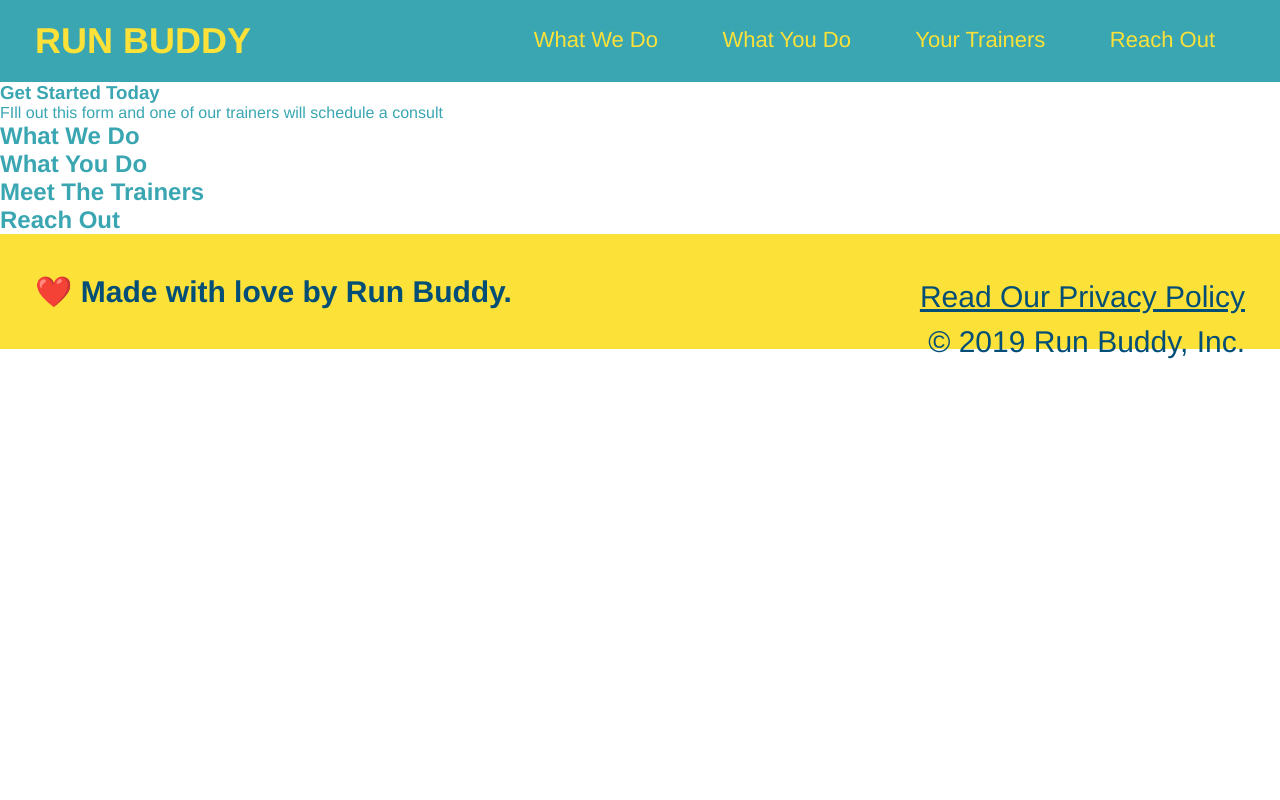
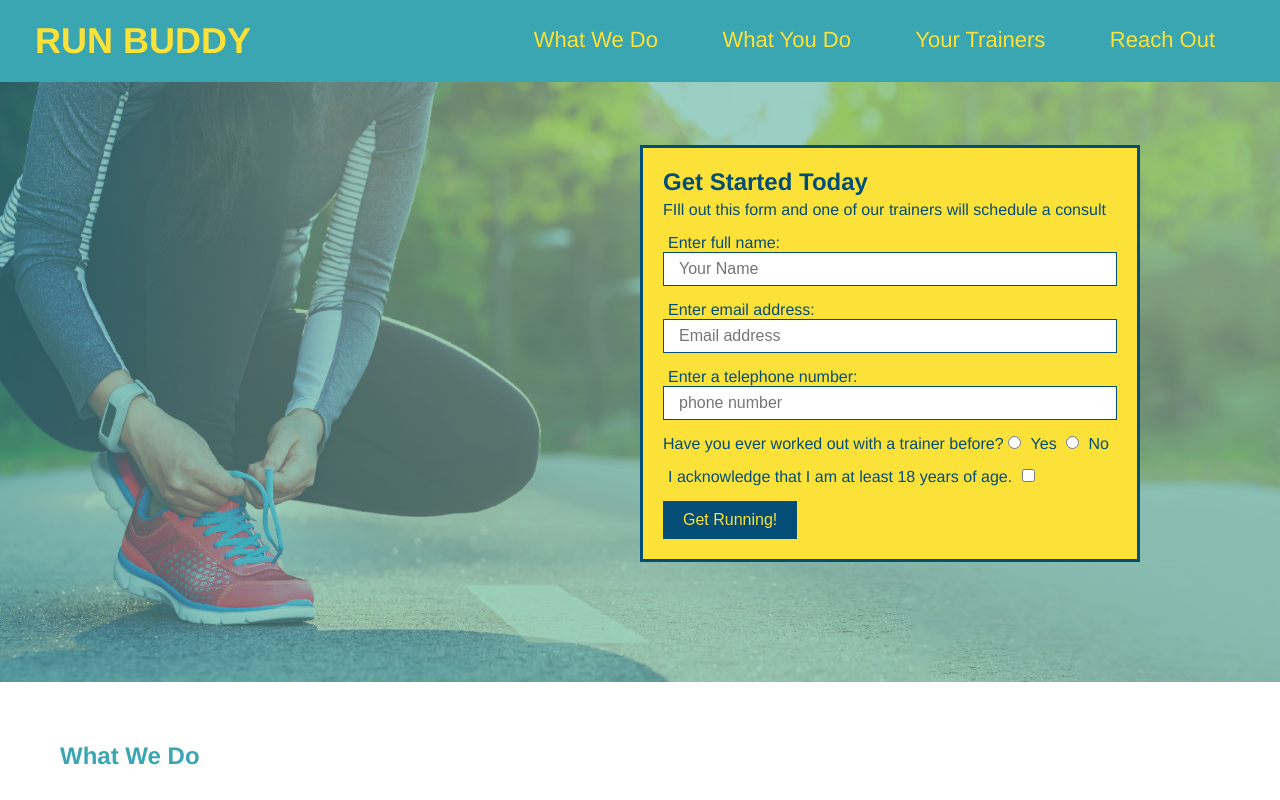
Before and after one commit to gnartistic/run-buddy, a plain HTML site: page index.html in a window 1280 px wide. Shown: the top 800 px of the page. Drawn offline with Linux system fonts and the light colour scheme.

Commit message:
style added to contact form

```diff
--- a/assets/style.css
+++ b/assets/style.css
@@ -3,16 +3,19 @@
     padding: 0;
     box-sizing: border-box;
 }
+
 /* body color */
 body {
     color: #39a6b2;
     font-family: Helvetica, Arial, sans-serif;
 }
+
 /* styles for header */
 header {
     padding: 20px 35px;
     background-color: #39a6b2;
 }
+
 header h1 {
     font-weight: bold;
     font-size: 36px;
@@ -20,40 +23,103 @@ header h1 {
     margin: 0;
     display: inline;
 }
+
 header a {
     text-decoration: none;
     color: #fce138;
 }
+
 header nav {
     float: right;
     margin: 7px 0;
 }
+
 header nav ul li {
     display: inline;
 }
+
 header nav ul li a {
     margin: 0 30px;
     font-weight: lighter;
     font-size: 22px;
 }
+
 /* styles for footer */
 footer {
     background: #fce138;
     width: 100%;
     padding: 40px 35px;
 }
+
 footer h2 {
     display: inline;
     color: #024e76;
     font-size: 30px;
     margin: 0;
 }
+
 footer div {
     float: right;
     line-height: 1.5;
     text-align: right;
     font-weight: lighter;
 }
+
 footer a {
     color: #024e76;
 }
+
+/* styles for contact form*/
+section {
+    padding: 60px;
+}
+
+/*Hero styles*/
+.hero {
+    background-image: url("/run-buddy/assets/images/hero-bg.jpeg");
+    height: 600px;
+    background-size: cover;
+    background-position: center;
+    background-repeat: no-repeat;
+    position: relative;
+}
+
+.hero-form {
+    color: #024e76;
+    background-color: #fce138;
+    padding: 20px;
+    width: 500px;
+    border: solid 3px #024e76;
+    position: absolute;
+    bottom: 120px;
+    right: 140px;
+}
+
+.hero-form h3 {
+    font-size: 24px;
+    margin: 0;
+}
+
+.hero-form p {
+    margin: 5px 0 15px 0;
+}
+
+.form-input {
+    border: 1px solid #024e76;
+    display: block;
+    padding: 7px 15px;
+    font-size: 16px;
+    color: #024e76;
+    width: 100%;
+    margin-bottom: 15px;
+}
+.hero-form label {
+    margin: 0 5px;
+}
+.hero-form button {
+    background-color: #024e76;
+    color: #fce138;
+    border: none;
+    padding: 10px 20px;
+    font-size: 16px;
+}
--- a/index.html
+++ b/index.html
@@ -2,7 +2,7 @@
 <html>
 
 <head>
-    <link rel="stylesheet" href="/run-buddy/assets/style.css"/>
+    <link rel="stylesheet" href="/run-buddy/assets/style.css" />
 </head>
 
 <body>
@@ -33,10 +33,39 @@
     </header>
 
     <!-- hero/jumbotron -->
-    <section>
-        <div>
+    <section class="hero">
+        <div class="hero-form">
             <h3>Get Started Today</h3>
             <p>FIll out this form and one of our trainers will schedule a consult</p>
+            <!--Form Element-->
+            <form>
+                <label for="name">Enter full name:</label>
+                <input type="text" placeholder="Your Name" name="name" id="name" class="form-input" />
+
+                <label for="email">Enter email address:</label>
+                <input type="email" placeholder="Email address" name="email" id="email" class="form-input" />
+
+                <label for="phone">Enter a telephone number:</label>
+                <input type="tel" placeholder="phone number" name="phone" id="phone" class="form-input" />
+
+                <p>
+                    Have you ever worked out with a trainer before?
+                    <input type="radio" name="trainer-confirm" id="trainer-yes" />
+                    <label for="trainer-yes">Yes</label>
+
+                    <input type="radio" name="trainer-confirm" id="trainer-no" />
+                    <label for="trainer-no">No</label>
+                </p>
+                <p>
+                    <label for="checkbox">
+                        I acknowledge that I am at least 18 years of age.
+                    </label>
+                    <input type="checkbox" name="age-confirmed" id="checkbox" />
+                </p>
+                <button type="submit" class="button">
+                    Get Running!
+                </button>
+            </form>
         </div>
     </section>
 
@@ -64,10 +93,11 @@
     <footer>
         <h2>
             <div>
-            <a href="#">Read Our Privacy Policy</a><br />
-            &copy; 2019 Run Buddy, Inc.
+                <a href="#">Read Our Privacy Policy</a><br />
+                &copy; 2019 Run Buddy, Inc.
             </div>
-        ❤️ Made with love by Run Buddy.</h2>
+            ❤️ Made with love by Run Buddy.
+        </h2>
     </footer>
 </body>
 
```
Also changed, not shown: assets/images/hero-bg.jpeg (added).
